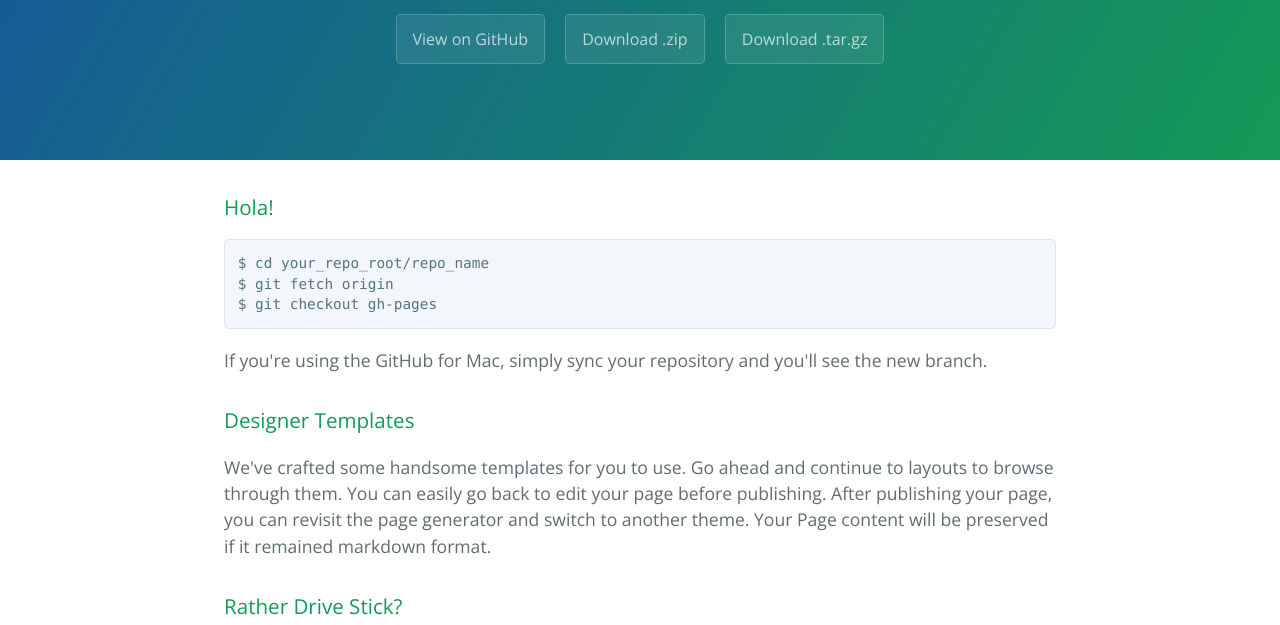
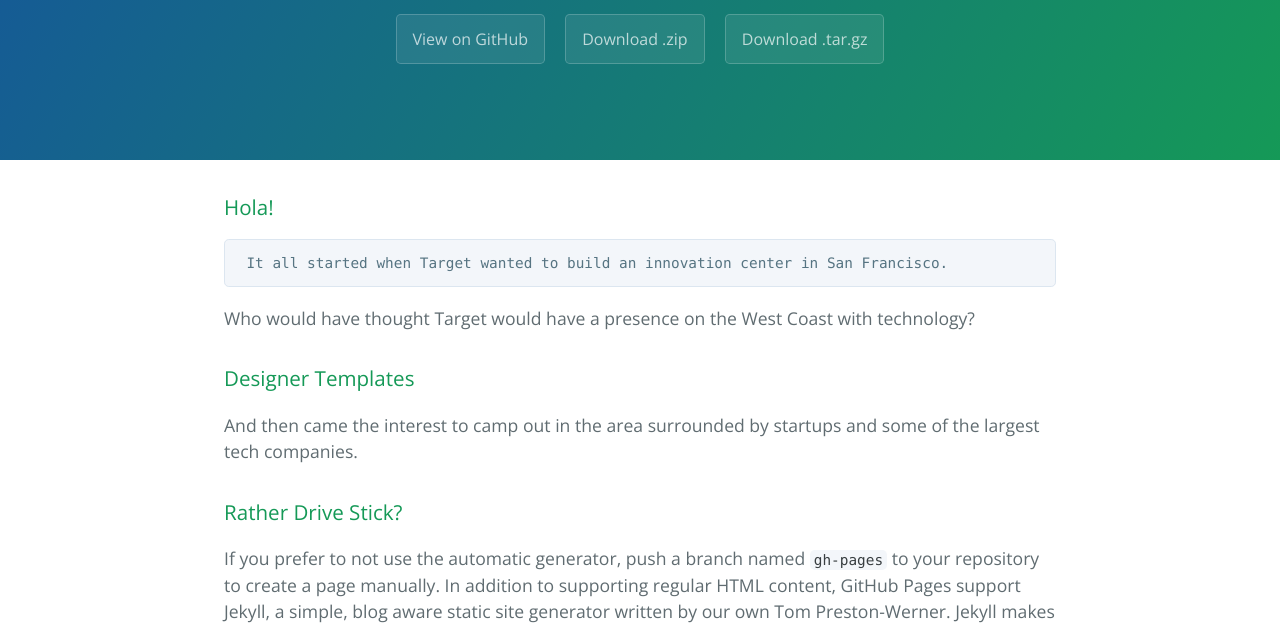
Before and after one commit to melchuy/my-blog, a plain HTML site: page index.html in a window 1280 px wide. Shown: the part 176-801 px from the top of the page. Drawn offline with nearby package versions, Linux system fonts and the light colour scheme.

Commit message:
Update index.html

```diff
--- a/index.html
+++ b/index.html
@@ -22,17 +22,15 @@
       <h3>
 <a id="hola" class="anchor" href="#hola" aria-hidden="true"><span class="octicon octicon-link"></span></a>Hola!</h3>
 
-<pre><code>$ cd your_repo_root/repo_name
-$ git fetch origin
-$ git checkout gh-pages
+<pre><code> It all started when Target wanted to build an innovation center in San Francisco.
 </code></pre>
 
-<p>If you're using the GitHub for Mac, simply sync your repository and you'll see the new branch.</p>
+<p> Who would have thought Target would have a presence on the West Coast with technology?</p>
 
 <h3>
 <a id="designer-templates" class="anchor" href="#designer-templates" aria-hidden="true"><span class="octicon octicon-link"></span></a>Designer Templates</h3>
 
-<p>We've crafted some handsome templates for you to use. Go ahead and continue to layouts to browse through them. You can easily go back to edit your page before publishing. After publishing your page, you can revisit the page generator and switch to another theme. Your Page content will be preserved if it remained markdown format.</p>
+<p> And then came the interest to camp out in the area surrounded by startups and some of the largest tech companies.</p>
 
 <h3>
 <a id="rather-drive-stick" class="anchor" href="#rather-drive-stick" aria-hidden="true"><span class="octicon octicon-link"></span></a>Rather Drive Stick?</h3>
```
